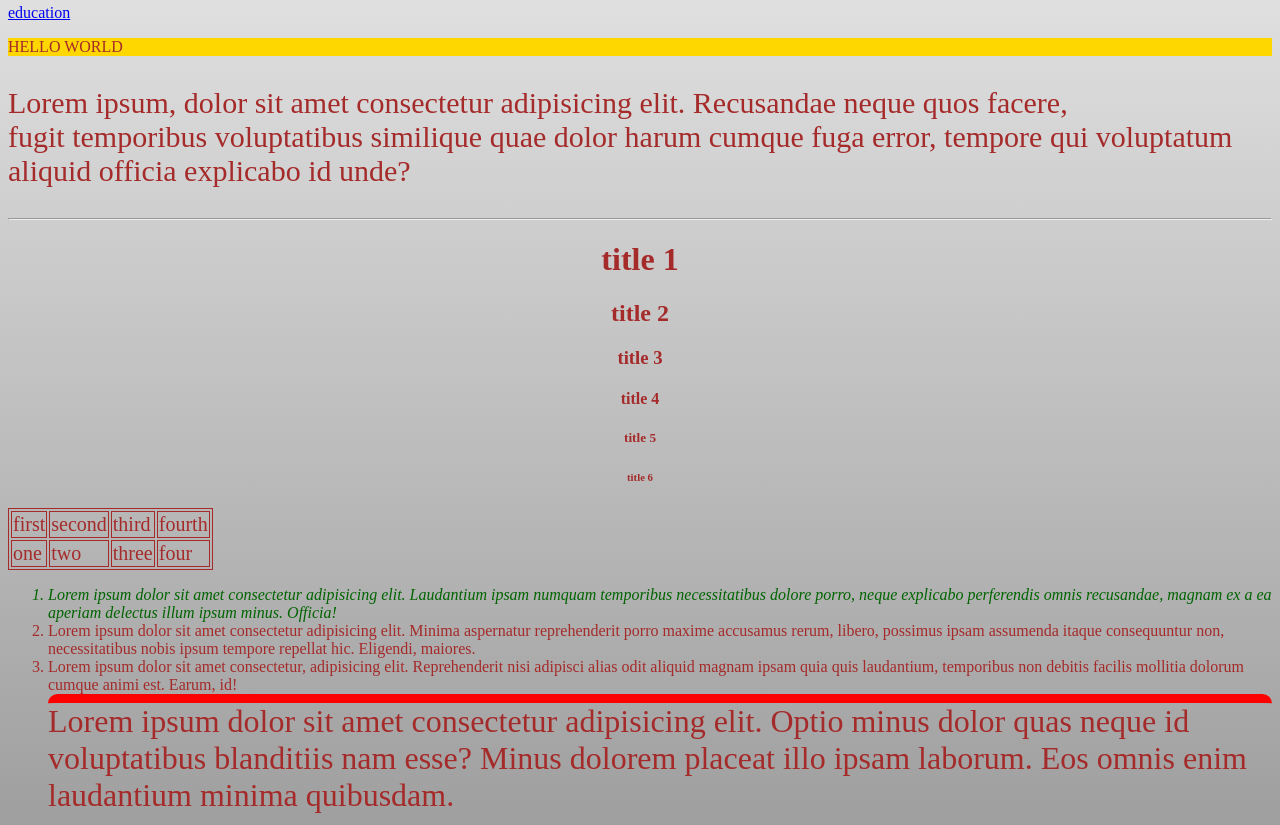
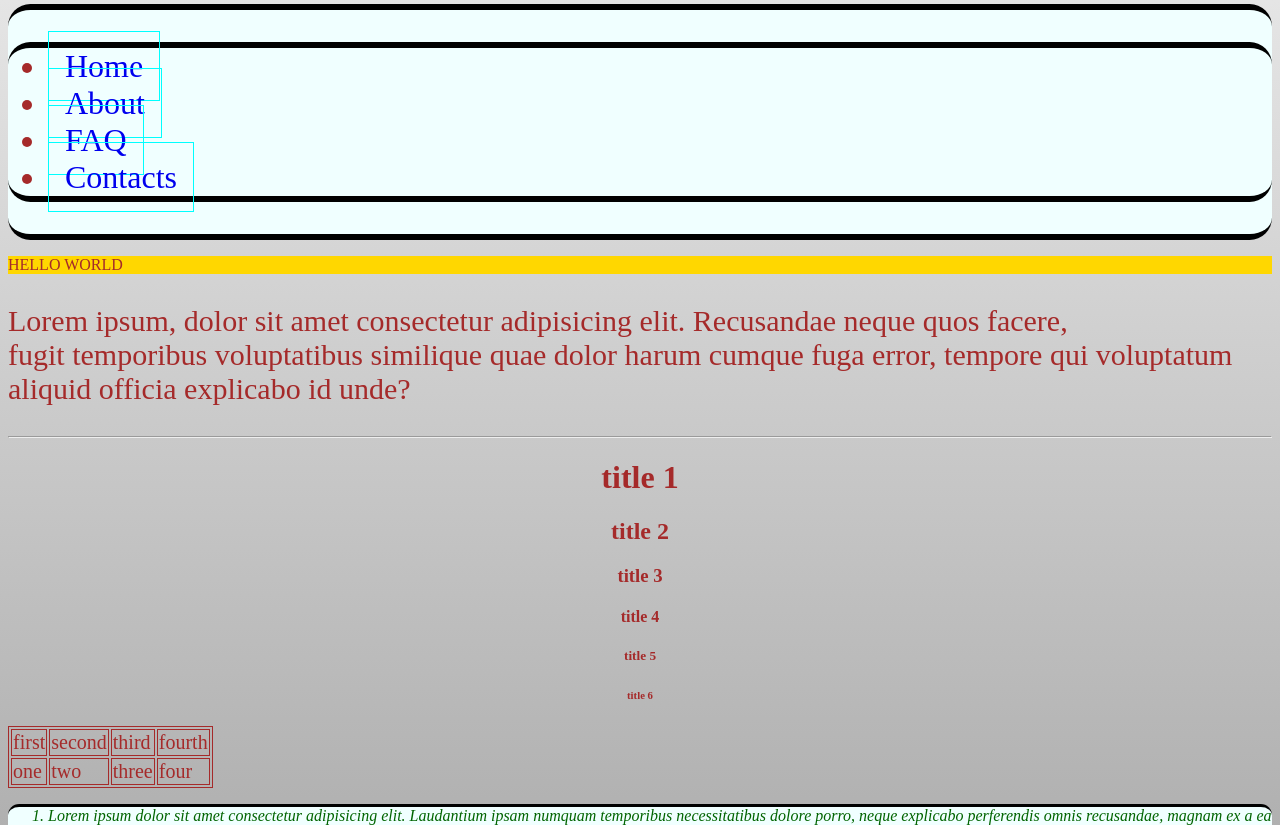
Before and after one commit to pantificman/FrontEndDevCoursePart1, a plain HTML site: page index.html in a window 1280 px wide. Shown: the part 408-1233 px from the top of the page. Drawn offline with Linux system fonts and the light colour scheme.

Commit message:
MediaQuery

```diff
--- a/index.html
+++ b/index.html
@@ -12,7 +12,14 @@
     <header>
         <img class="imgProperties" src="img/logo.png" height="100px" alt="no img">
     </header>
-        <nav><a href="https://itcareerswitch.co.uk/coding-traineeship/">education</a></nav>
+        <nav class="navProperty">
+            <ul class="ulclass">
+             <li><a href="https://itcareerswitch.co.uk/coding-traineeship/">Home</a></li>
+             <li><a href="https://itcareerswitch.co.uk/coding-traineeship/">About</a></li>
+             <li><a href="https://itcareerswitch.co.uk/coding-traineeship/">FAQ</a></li>
+             <li><a href="https://itcareerswitch.co.uk/coding-traineeship/">Contacts</a></li>
+             </ul>
+            </nav>
     <main>
         <p id="hi">HELLO WORLD</p>
     <p class="specialText">Lorem ipsum, dolor sit amet consectetur adipisicing elit. Recusandae neque quos facere, <br> fugit temporibus voluptatibus similique quae dolor harum cumque fuga error, tempore qui voluptatum aliquid officia explicabo id unde?</p>
@@ -48,7 +55,7 @@
     <li>Lorem ipsum dolor sit amet consectetur, adipisicing elit. Reprehenderit nisi adipisci alias odit aliquid magnam ipsam quia quis laudantium, temporibus non debitis facilis mollitia dolorum cumque animi est. Earum, id!</li>
     <li>Lorem ipsum dolor sit amet consectetur adipisicing elit. Optio minus dolor quas neque id voluptatibus blanditiis
 </ul>
-<img class="imgProperty, imgProperties" src="img/different.jpeg" alt="no image">
+<img class="imgProperty" src="img/different.jpeg" alt="no image">
     </main>
     <footer>
         <p>
--- a/style.css
+++ b/style.css
@@ -2,6 +2,9 @@ html{background-image: linear-gradient(white, grey);}
 #hi{background-color: gold;}
 body {color: brown;}
 h1,h2,h3,h4,h5,h6{text-align: center;}
+a{text-decoration: none; }
+nav{font-size: 2em; border-top: solid 0.2em black; border-bottom: solid 0.2em black;
+    border-radius: 0.7em;background-color: azure;}
 table,td{border: solid 1px; font-size: 20px;}
 #firstlist{color: darkgreen;font-style: italic;}
 .specialText{font-size: 30px}
@@ -9,4 +12,19 @@ table,td{border: solid 1px; font-size: 20px;}
 /*{width: 600px; height: 600px;}*/
 .imgProperties{width:100%; height: auto;max-width: 400px;}
 .listStyle{list-style-type: none;
-           font-size: 2em; border-top: solid 0.3em red; border-radius: 0.3em;}
+           font-size: 2em;
+           border-top: solid 0.1em black; border-bottom: solid 0.1em black;
+           border-radius: 0.3em;
+        margin-bottom: 0.2em;}
+
+ol, ul{border-top: solid 0.2em black; border-bottom: solid 0.2em black;
+    border-radius: 0.7em;background-color: azure;}
+    a{border: 1px solid aqua;padding: 0.5em;}
+
+/* begin tablet */
+@media screen and (max-width: 1180px){
+    nav ul{background-color: aqua; /* display:block */}
+    .ulclass{display: flex;
+             list-style-type: none ;
+             justify-content:center}
+}
```
